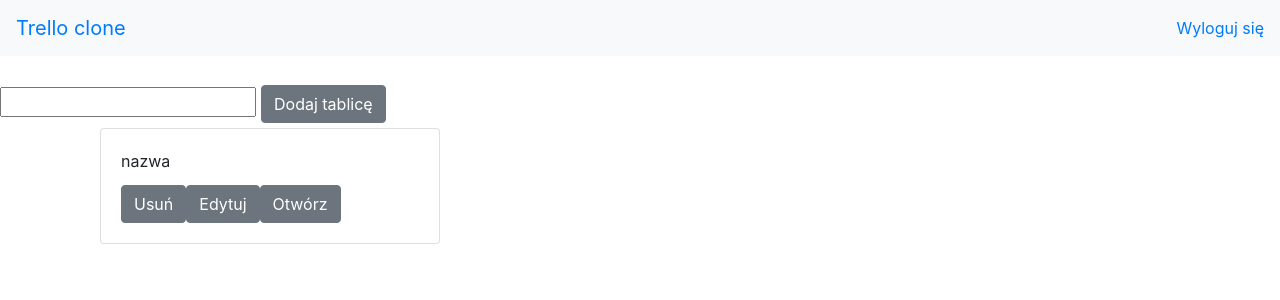
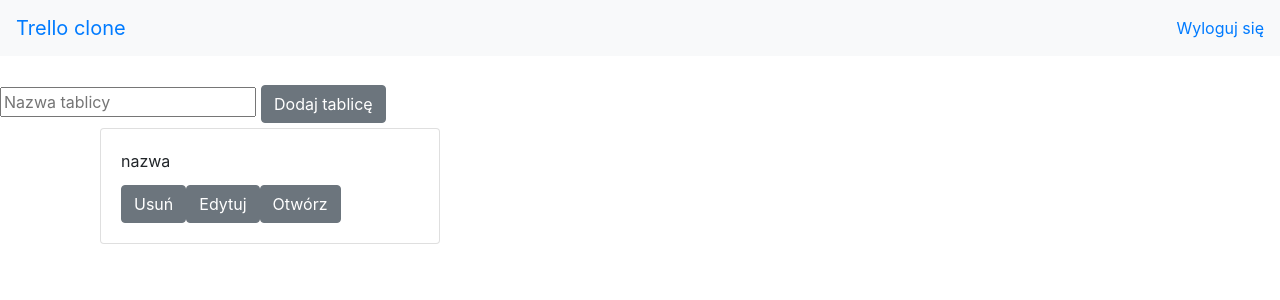
Before and after one commit to PAW-trello/frontend, a React (Create React App) app in the folder trello-web/: page / in a window 1280 px wide. Shown: the top 300 px of the page. Built offline with nearby package versions, Linux system fonts and the light colour scheme.

Commit message:
WIP connect add table to API

```diff
--- a/trello-web/package.json
+++ b/trello-web/package.json
@@ -7,6 +7,7 @@
     "@types/node": "12.11.1",
     "@types/react": "16.9.9",
     "@types/react-dom": "16.9.2",
+    "apisauce": "^1.1.1",
     "bootstrap": "^4.3.1",
     "react": "^16.11.0",
     "react-dom": "^16.11.0",
--- a/trello-web/src/containers/BoardList/index.tsx
+++ b/trello-web/src/containers/BoardList/index.tsx
@@ -28,7 +28,6 @@ class BoardList extends React.PureComponent<BoardListProps> {
 
     public updateRoomName = (e: React.ChangeEvent<HTMLInputElement>) => {
         const roomName = e.target.value;
-
         this.setState({
             roomName,
         });
@@ -36,14 +35,16 @@ class BoardList extends React.PureComponent<BoardListProps> {
     }
     temp = 1;
     public render() {
+
         return (
             <div className='app'>
                 <div>
                     {this.state.boardName}
                     <br />
                     <input type='text'
-                           value={this.state.boardName}
-                           onChange={(e) => this.updateRoomName(e)}
+                        //    value={this.state.boardName}
+                        onChange={(e) => this.updateRoomName(e)}
+                        placeholder="Nazwa tablicy"
                     />
                     <Button style={{margin: 5}} onClick={this.addBoard}>Dodaj tablicę</Button>
                 </div>
```
Also changed, not shown: trello-web/src/utils/api.ts (added, +14 -0 lines), 2 other files (tests, documents, lock files or other folders).
